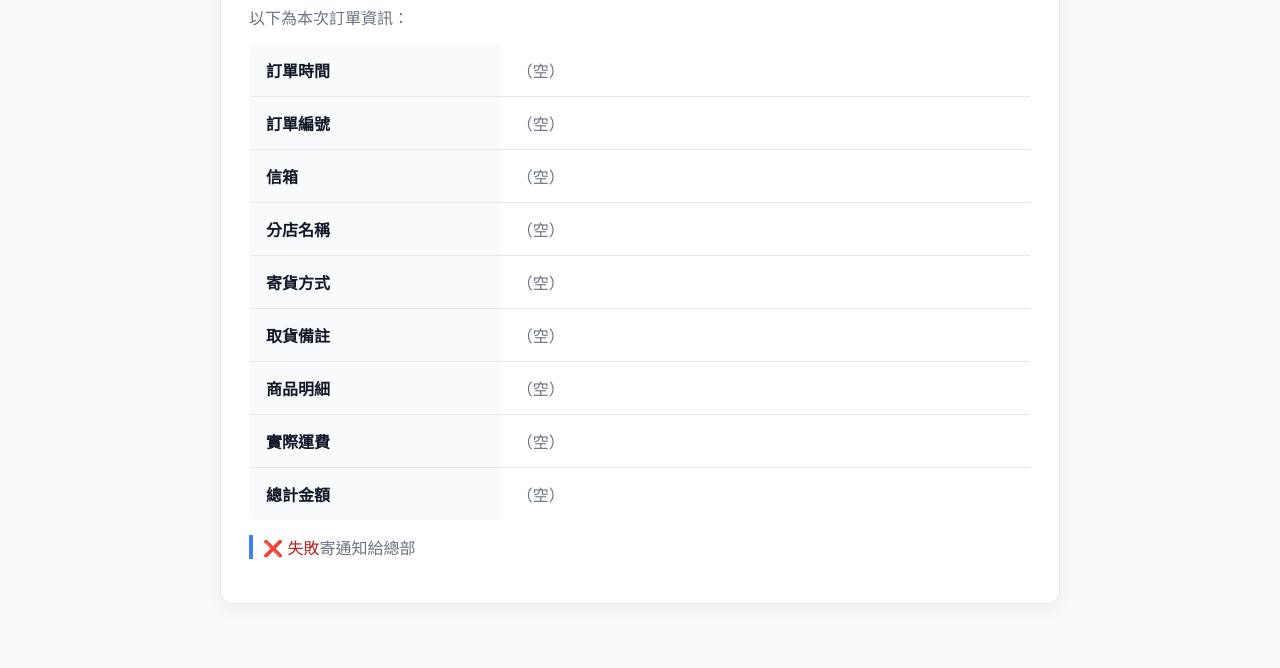
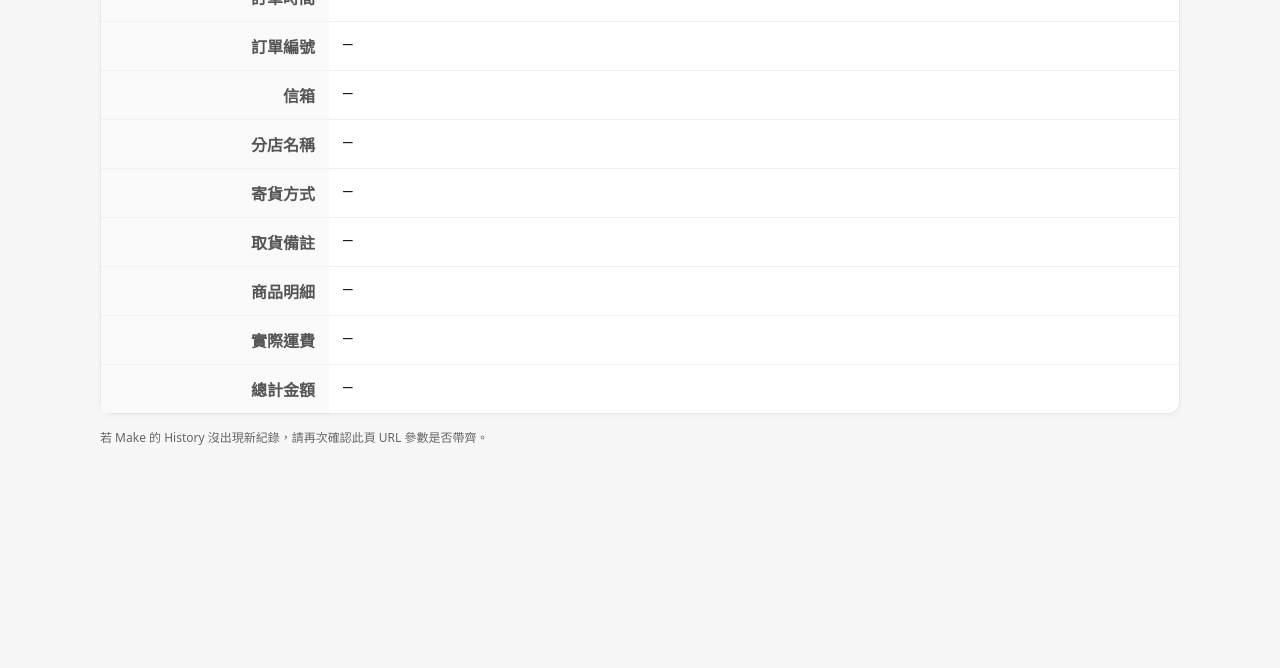
Before and after one commit to kensuwaterchestnut/-Superstar-Fried-food, a plain HTML site: page index.html in a window 1280 px wide. Shown: the part 132-800 px from the top of the page. Drawn offline with Linux system fonts and the light colour scheme; no server answers.

Commit message:
Update index.html

```diff
--- a/index.html
+++ b/index.html
@@ -1,175 +1,83 @@
-<!DOCTYPE html>
+<!doctype html>
 <html lang="zh-Hant">
 <head>
-<meta charset="UTF-8" />
-<meta name="viewport" content="width=device-width, initial-scale=1" />
-<title>叫貨明細</title>
+  <meta charset="utf-8">
+  <meta name="viewport" content="width=device-width,initial-scale=1">
+  <title>訂單已送出（中繼頁）</title>
   <style>
-:root{--border:#e5e7eb;--muted:#6b7280;--text:#111827;}
-body{margin:0;font-family:-apple-system,BlinkMacSystemFont,"Segoe UI",Roboto,"Noto Sans TC","Helvetica Neue",Arial,sans-serif;color:var(--text);background:#f8fafc}
-.wrap{max-width:840px;margin:48px auto;padding:0 16px}
-.card{background:#fff;border:1px solid var(--border);border-radius:12px;box-shadow:0 6px 16px rgba(0,0,0,.06);padding:28px}
-h1{margin:0 0 20px;text-align:center;letter-spacing:.12em;font-weight:800;font-size:28px}
-.hint{color:var(--muted);margin:0 0 14px}
-.table{width:100%;border-collapse:collapse;table-layout:fixed;border:1px solid var(--border);border-radius:8px;overflow:hidden;background:#fff}
-.table th,.table td{border-bottom:1px solid var(--border);padding:14px 16px;vertical-align:top;word-break:break-word}
-.table th{width:28%;background:#f9fafb;text-align:left;color:#111827;font-weight:700}
-.muted{color:var(--muted)}
-.prewrap{white-space:pre-wrap}
-.footline{margin-top:14px;border-left:4px solid #3b82f6;padding-left:10px;color:var(--muted)}
-.ok{color:#059669}.bad{color:#b91c1c}
+    :root { --w: 1080px; }
+    body { font-family: system-ui,-apple-system,BlinkMacSystemFont,"Segoe UI",Roboto,"Noto Sans TC","PingFang TC","Microsoft JhengHei",sans-serif; margin: 0; background:#f7f7f8; color:#111; }
+    .wrap { max-width: var(--w); margin: 48px auto; padding: 0 20px; }
+    h1 { font-size: 22px; margin: 0 0 20px; }
+    .card { background:#fff; border:1px solid #e5e7eb; border-radius:12px; box-shadow: 0 2px 6px rgba(0,0,0,.04); }
+    .table { width: 100%; border-collapse: collapse; }
+    .table th, .table td { padding: 12px 14px; border-top:1px solid #f0f0f0; vertical-align: top; }
+    .table tr:first-child th, .table tr:first-child td { border-top: none; }
+    .table th { width: 200px; text-align: right; color:#555; font-weight: 600; background:#fafafa; }
+    .table td { text-align: left; }
+    .mono { font-family: ui-monospace, SFMono-Regular, Menlo, Consolas, monospace; }
+    .ok { display:inline-block; padding:6px 10px; border-radius:8px; background:#eefaf0; color:#116b2f; font-weight:600; font-size:13px; }
+    .foot { margin-top: 14px; font-size: 12px; color:#666; }
   </style>
 </head>
 <body>
   <div class="wrap">
+    <h1>訂單已送出 <span class="ok">已通知總部（Make）</span></h1>
+
     <div class="card">
-    <h1>叫貨明細</h1>
-    <p class="hint">以下為本次訂單資訊：</p>
-    <table class="table">
+      <table class="table" id="orderTable">
         <tbody>
-        <tr><th>訂單時間</th><td id="order_time"     class="muted">（空）</td></tr>
-        <tr><th>訂單編號</th><td id="order_id"       class="muted">（空）</td></tr>
-        <tr><th>信箱</th><td     id="email"          class="muted">（空）</td></tr>
-        <tr><th>分店名稱</th><td id="store_name"     class="muted">（空）</td></tr>
-        <tr><th>寄貨方式</th><td id="delivery_method"class="muted">（空）</td></tr>
-        <tr><th>取貨備註</th><td id="pickup_note"    class="muted">（空）</td></tr>
-        <tr><th>商品明細</th><td id="orders"         class="muted prewrap">（空）</td></tr>
-        <tr><th>實際運費</th><td id="shipping_fee"   class="muted">（空）</td></tr>
-        <tr><th>總計金額</th><td id="total_amount"   class="muted">（空）</td></tr>
+          <tr><th>訂單時間</th><td id="order_time" class="mono"></td></tr>
+          <tr><th>訂單編號</th><td id="order_id" class="mono"></td></tr>
+          <tr><th>信箱</th><td id="email" class="mono"></td></tr>
+          <tr><th>分店名稱</th><td id="store_name" class="mono"></td></tr>
+          <tr><th>寄貨方式</th><td id="delivery_method" class="mono"></td></tr>
+          <tr><th>取貨備註</th><td id="pickup_note" class="mono"></td></tr>
+          <tr><th>商品明細</th><td id="order_details" class="mono"></td></tr>
+          <tr><th>實際運費</th><td id="shipping" class="mono"></td></tr>
+          <tr><th>總計金額</th><td id="total" class="mono"></td></tr>
         </tbody>
       </table>
-    <p id="resultLine" class="footline">正在將通知送出總部…</p>
     </div>
+
+    <div class="foot">若 Make 的 History 沒出現新紀錄，請再次確認此頁 URL 參數是否帶齊。</div>
   </div>
 
   <script>
-// === 設定 ===
-const MAKE_WEBHOOK_URL = "https://hook.eu2.make.com/mxd447qyeae62is1m1vsutndp3bqhudf";
+    (function () {
+      // 1) 讀取網址參數
+      const q = new URLSearchParams(location.search);
 
-// Glide 英文鍵 → 內部標準鍵（依你給的對應）
-const enToStd = {
-  order_time: 'order_time',
-  order_id: 'order_id',
-  email: 'email',
-  store_name: 'store_name',
-  delivery_method: 'delivery_method',
-  pickup_note: 'pickup_note',
-  order_details: 'orders',
-  shipping: 'shipping_fee',
-  total: 'total_amount'   // ✅ 總計金額使用 total
-};
+      // 欄位鍵名（保持與來源一致）
+      const fields = [
+        'order_time',       // 訂單時間
+        'order_id',         // 訂單編號
+        'email',            // 信箱
+        'store_name',       // 分店名稱
+        'delivery_method',  // 寄貨方式
+        'pickup_note',      // 取貨備註
+        'order_details',    // 商品明細
+        'shipping',         // 實際運費
+        'total'             // 總計金額
+      ];
 
-// 中文欄位名 → 內部標準鍵（用於值=中文欄位名的顛倒格式）
-const zhToStd = {
-  "訂單時間": "order_time",
-  "訂單編號": "order_id",
-  "信箱": "email",
-  "分店名稱": "store_name",
-  "寄貨方式": "delivery_method",
-  "取貨備註": "pickup_note",
-  "商品明細": "orders",
-  "實際運費": "shipping_fee",
-  "總計金額": "total_amount"
-};
-
-// === 工具 ===
-function decodeQS(s){
-  try { return decodeURIComponent(String(s||'').replace(/\+/g,' ')); }
-  catch { return String(s||''); }
-}
-
-function setCell(id, val){
-  const el = document.getElementById(id);
-  const v = (val == null || val === '') ? '（空）' : String(val);
-  el.textContent = v;
-  el.classList.toggle('muted', v === '（空）');
-}
-
-// === 解析網址：同時支援 1) Glide 英文鍵 2) 顛倒格式 ===
-function readParamsStd(){
-  const std = {};
-  const usp = new URLSearchParams(location.search.startsWith('?') ? location.search.slice(1) : location.search);
-
-  // 先吃 Glide 英文鍵（優先權較高）
-  usp.forEach((v,k) => {
-    const key = decodeQS(k).trim();
-    const val = decodeQS(v).trim();
-    if (key in enToStd) std[ enToStd[key] ] = val;
+      // 2) 顯示在頁面上（沒有值則顯示 —）
+      fields.forEach(key => {
+        const el = document.getElementById(key);
+        if (el) el.textContent = q.get(key) || '—';
       });
 
-  // 再補顛倒格式（只有在欄位尚未被填入時才補）
-  usp.forEach((v,k) => {
-    const maybeValue = decodeQS(k).trim(); // 左邊是值
-    const maybeLabel = decodeQS(v).trim(); // 右邊是中文欄位名
-    const stdKey = zhToStd[maybeLabel];
-    if (stdKey && (std[stdKey] == null || std[stdKey] === '')) {
-      std[stdKey] = maybeValue;
-    }
-  });
+      // 3) 準備要送到 Make 的同份資料
+      const payload = new URLSearchParams();
+      fields.forEach(key => payload.append(key, q.get(key) || ''));
+      payload.append('_ts', Date.now().toString()); // 防快取/去重
 
-  return std;
-}
-
-// === 組 Make 需要的 payload（EmailJS 相容） ===
-function buildPayload(std){
-  return {
-    // 中文鍵（Make/Email 模板可直接用）
-    '訂單時間': std.order_time || '',
-    '訂單編號': std.order_id || '',
-    '信箱': std.email || '',
-    '分店名稱': std.store_name || '',
-    '寄貨方式': std.delivery_method || '',
-    '取貨備註': std.pickup_note || '',
-    '商品明細': std.orders || '',
-    '實際運費': std.shipping_fee || '',
-    '總計金額': std.total_amount || '',
-    // 英文鍵（備用）
-    order_time: std.order_time || '',
-    order_id: std.order_id || '',
-    email: std.email || '',
-    store_name: std.store_name || '',
-    delivery_method: std.delivery_method || '',
-    pickup_note: std.pickup_note || '',
-    orders: std.orders || '',
-    shipping_fee: std.shipping_fee || '',
-    total_amount: std.total_amount || '',
-    // 來源
-    _source_url: location.href
-  };
-}
-
-// === 背景送到 Make（不阻擋 UI） ===
-async function postToMake(payload){
-  try{
-    await fetch(MAKE_WEBHOOK_URL, {
-      method: "POST",
-      headers: {"Content-Type":"application/json"},
-      body: JSON.stringify({ __emailjs__: payload })
-    });
-    document.getElementById('resultLine').innerHTML = '✅ <span class="ok">成功</span>寄通知給總部';
-  }catch(_){
-    document.getElementById('resultLine').innerHTML = '❌ <span class="bad">失敗</span>寄通知給總部';
-  }
-}
-
-// === 啟動 ===
-(function init(){
-  const std = readParamsStd();
-
-  // 顯示在表格（與欄位 id 對應）
-  setCell('order_time',   std.order_time);
-  setCell('order_id',     std.order_id);
-  setCell('email',        std.email);
-  setCell('store_name',   std.store_name);
-  setCell('delivery_method', std.delivery_method);
-  setCell('pickup_note',  std.pickup_note);
-  setCell('orders',       std.orders);
-  setCell('shipping_fee', std.shipping_fee);
-  setCell('total_amount', std.total_amount);
-
-  // 隱藏式通知 Make
-  const payload = buildPayload(std);
-  postToMake(payload);
+      // 4) 以圖片 beacon 方式送到 Make Webhook（隱藏、不受 CORS 影響）
+      const MAKE_WEBHOOK_URL = 'https://hook.eu2.make.com/mxd447qyeae62is1m1vsutndp3bqhudf';
+      const img = new Image();
+      img.src = MAKE_WEBHOOK_URL + '?' + payload.toString();
+      img.onload = () => console.log('Make webhook ping sent.');
+      img.onerror = () => console.warn('Make webhook ping failed. 檢查 URL 或網路。');
     })();
   </script>
 </body>
```
Lines whose indentation alone changed are shown as unchanged.
